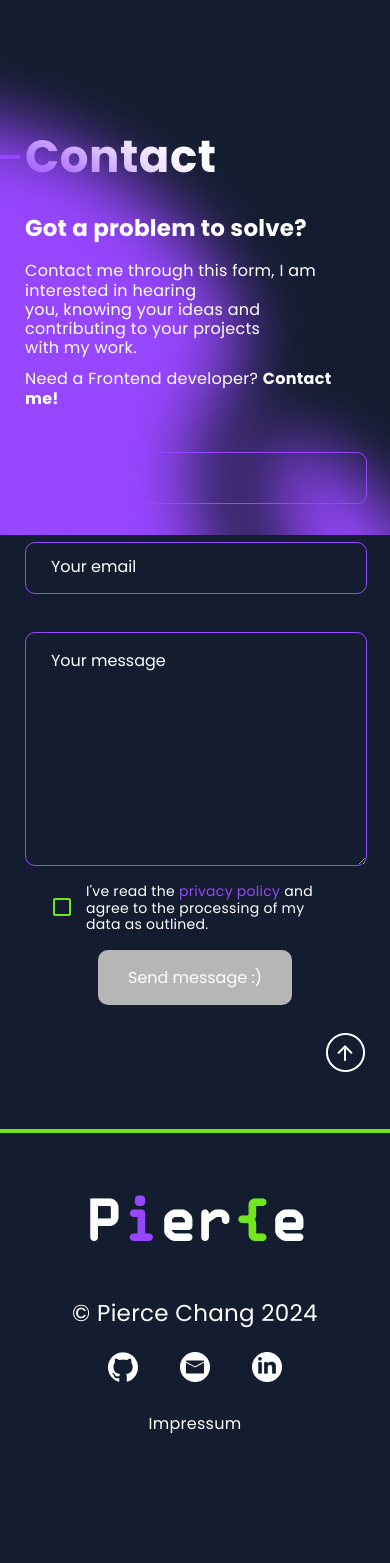
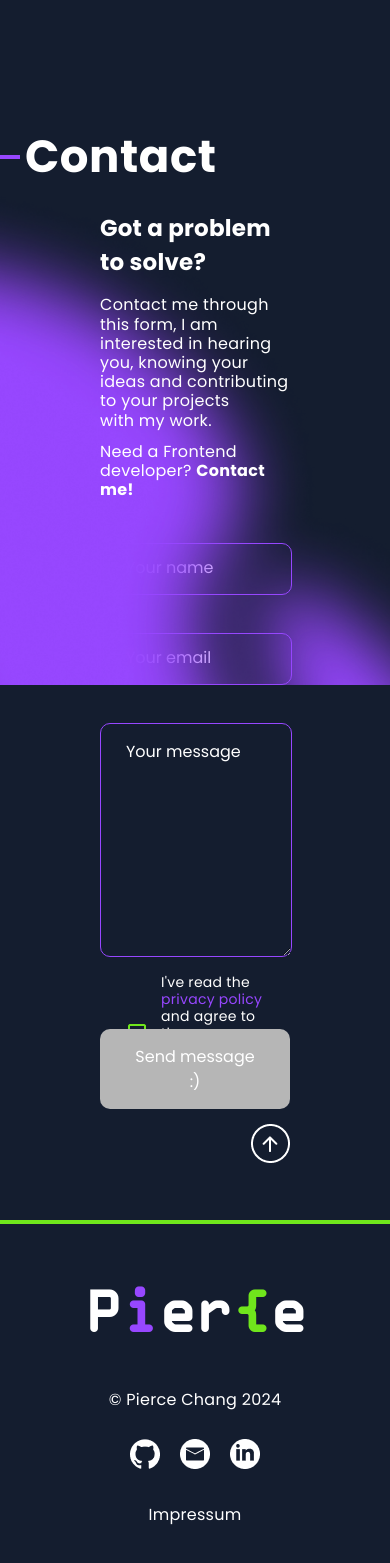
Before and after one commit to Pierce-Chang/Portfolio-Pierce-Chang, an Angular app: page / in a window 390 px wide. Shown: the part 4915-6478 px from the top of the page. Before the commit the page ends 6424 px from the top, so only its background shows below. Built offline with nearby package versions, Linux system fonts and the light colour scheme.

Commit message:
responsive max width 1200 footer

```diff
--- a/src/app/contact/contact.component.scss
+++ b/src/app/contact/contact.component.scss
@@ -458,6 +458,36 @@ section {
     .purple_shadow4 {
         height: 500px;
         left: -50px;
-        top: 4950px;
+        top: 5100px;
+    }
+
+    section {
+        margin: 0 100px;
+
+        .container-form {
+            width: 100% !important;
+        }
+
+        .container-text-form {
+            flex-direction: column;
+            gap: 32px;
+
+            form {
+                width: 100%;
+                gap: 24px;
+
+                .name-email-input {
+                    width: calc(100% - 50px);
+                }
+
+                .form-textarea {
+                    width: calc(100% - 50px);
+                }
+
+                .container-accept {
+                    width: calc(100% - 50px);
+                }
+            }
+        }
     }
 }
--- a/src/app/footer/footer.component.scss
+++ b/src/app/footer/footer.component.scss
@@ -66,7 +66,7 @@ section {
     display: flex;
     justify-content: space-between;
     align-items: center;
-    width: 174px;
+    width: 130px;
     height: 100%;
 
     a {
@@ -119,3 +119,9 @@ section {
         top: -75px;
     }
 }
+
+@media (max-width: 1200px) {
+    .codedby {
+        font-size: 16px;
+    }
+}
```
